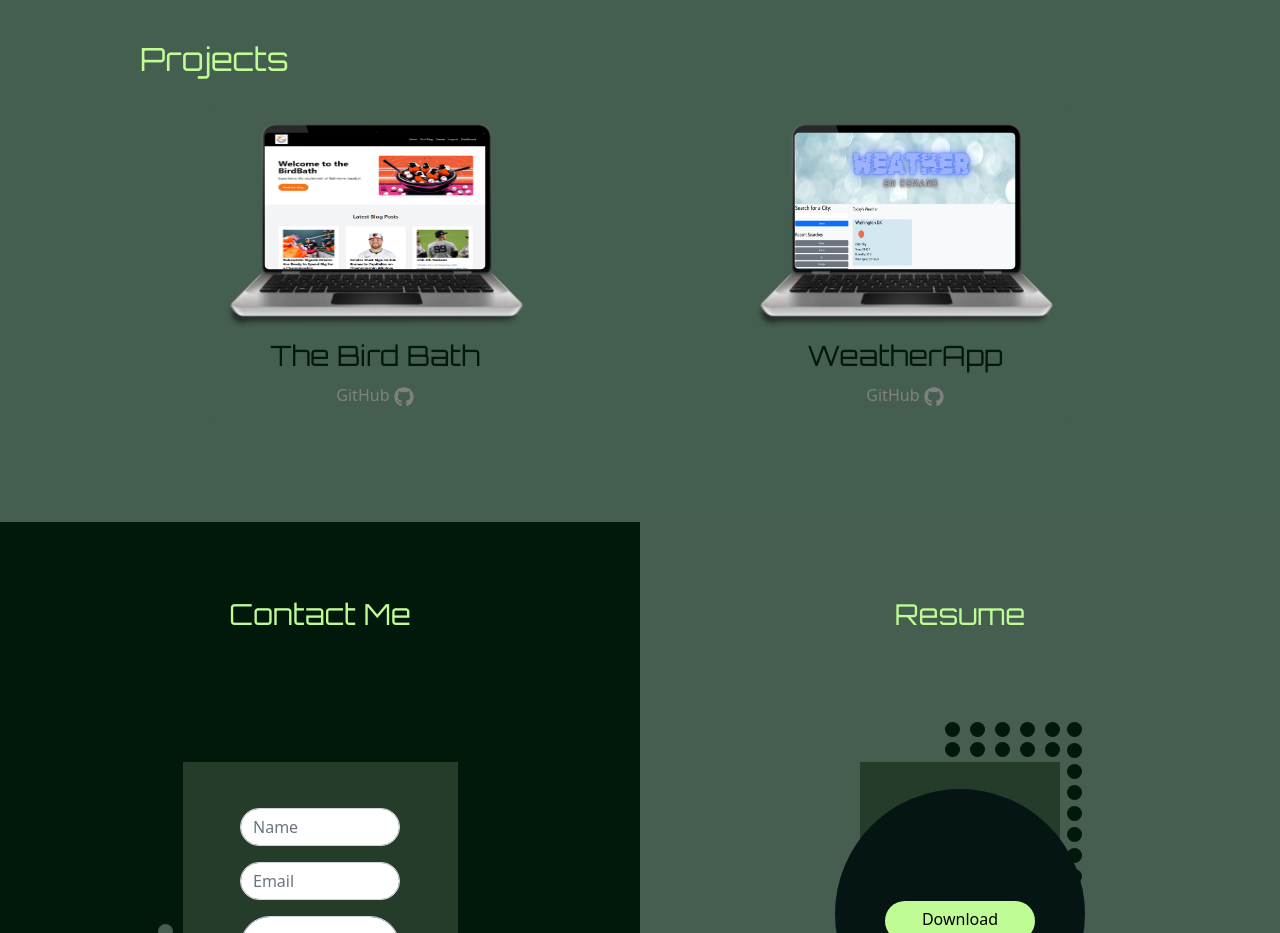
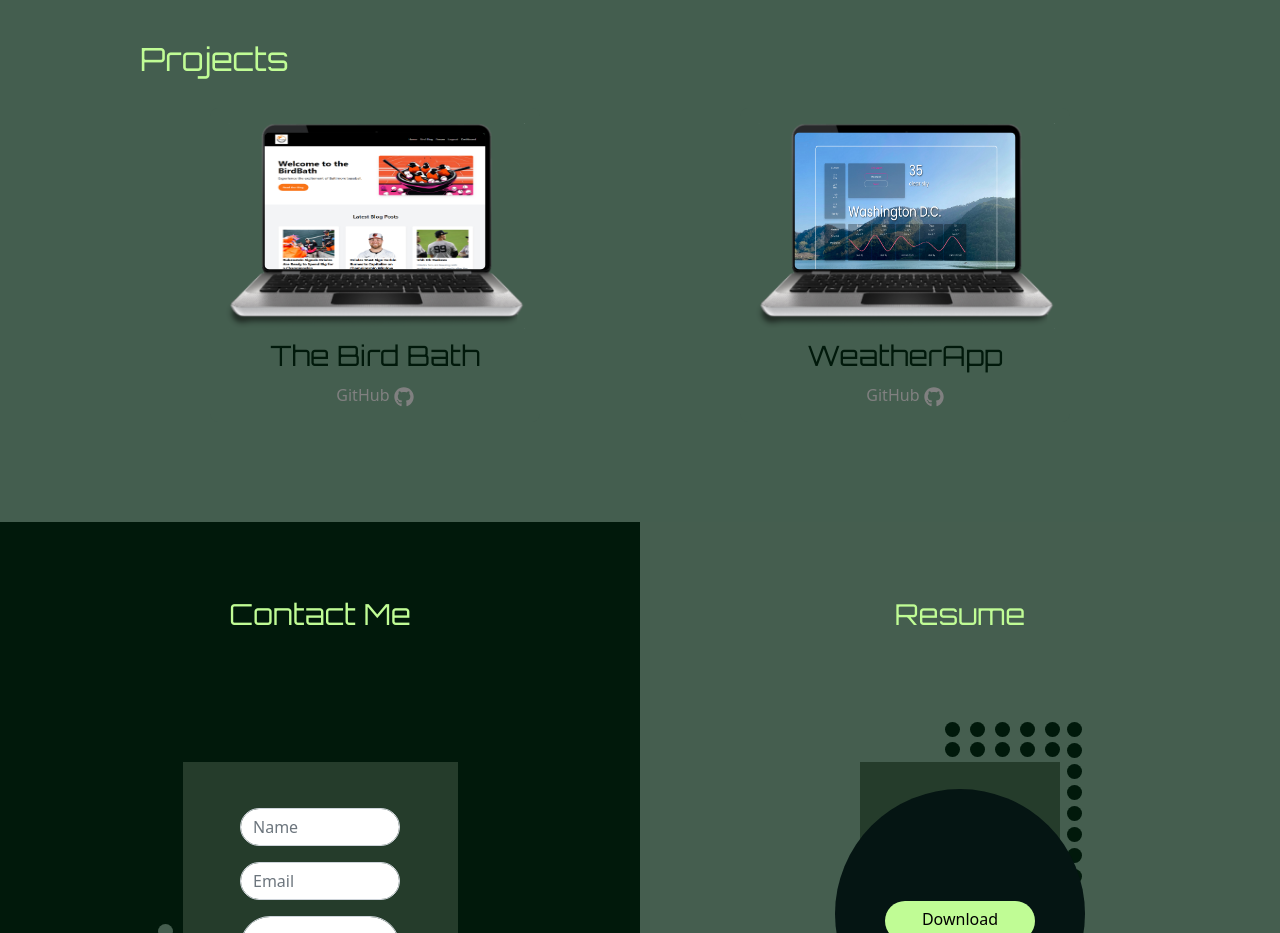
Before and after one commit to S-Bolt/ReactPortfolio, a React (Vite) app: page / in a window 1280 px wide. Shown: the part 1660-2593 px from the top of the page. Built offline with nearby package versions, Linux system fonts and the light colour scheme.

Commit message:
weatherApp change

```diff
--- a/src/pages/Portfolio.jsx
+++ b/src/pages/Portfolio.jsx
@@ -15,7 +15,7 @@ function Portfolio() {
     },
     {
         title: 'WeatherApp',
-        image: '/WeatherAppPhoto.png',
+        image: '/WeatherApp.png',
         deployedLink: 'https://s-bolt.github.io/Weather-Forecast/',
         githubLink: 'https://github.com/S-Bolt/Weather-Forecast',
 
```
Also changed, not shown: public/WeatherApp.png (added).
